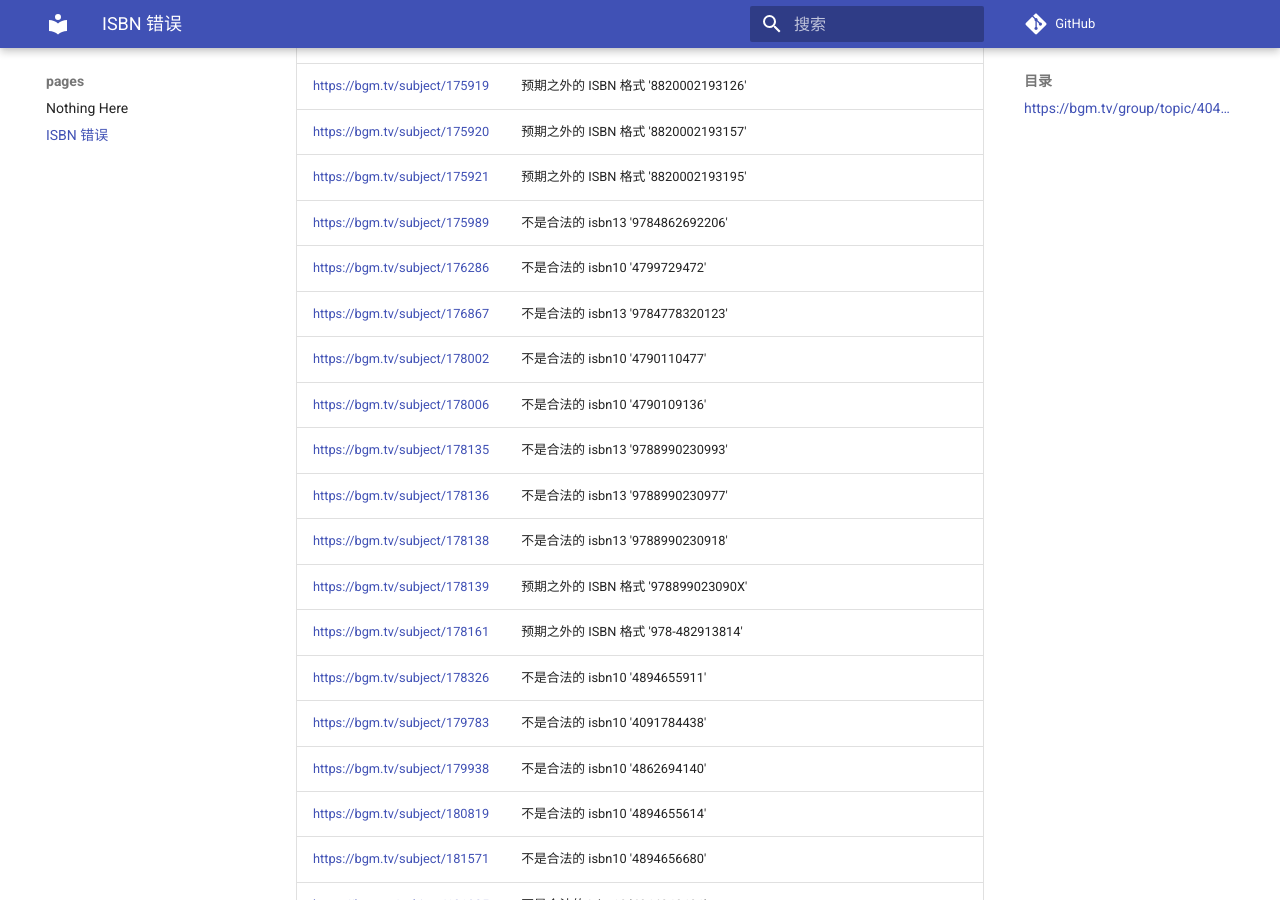
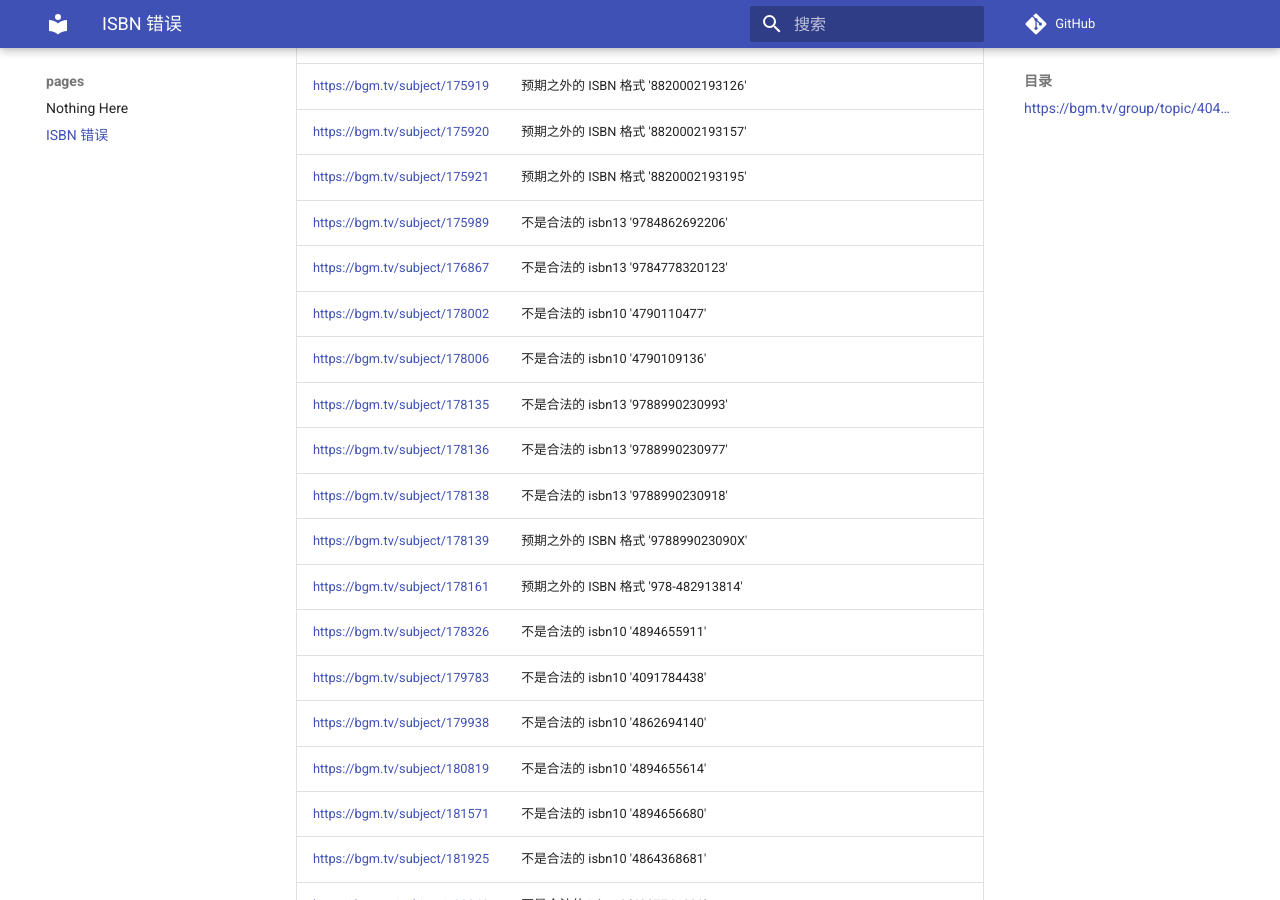
Before and after one commit to trim21/bangumi-pages, an MkDocs documentation site: the page built from docs/isbn.md, in a window 1280 px wide and 900 px high, scrolled down 3615 px. Built offline with MkDocs 1.6.1 and Material for MkDocs 9.7.7, drawn with Linux system fonts in a browser that asks for light colours; comment, search, counter and statistics services are not loaded; part of the change alters nothing that is shown.

Commit message:
update isbn.md

```diff
--- a/docs/isbn.md
+++ b/docs/isbn.md
@@ -1,7 +1,7 @@
 # ISBN 错误
 ## <https://bgm.tv/group/topic/404801>
 
-total 698
+total 697
 
 请优先处理靠前的的条目
 
@@ -84,7 +84,6 @@ total 698
 | <https://bgm.tv/subject/175920> | 预期之外的 ISBN 格式 '8820002193157' |
 | <https://bgm.tv/subject/175921> | 预期之外的 ISBN 格式 '8820002193195' |
 | <https://bgm.tv/subject/175989> | 不是合法的 isbn13 '9784862692206' |
-| <https://bgm.tv/subject/176286> | 不是合法的 isbn10 '4799729472' |
 | <https://bgm.tv/subject/176867> | 不是合法的 isbn13 '9784778320123' |
 | <https://bgm.tv/subject/178002> | 不是合法的 isbn10 '4790110477' |
 | <https://bgm.tv/subject/178006> | 不是合法的 isbn10 '4790109136' |
```
